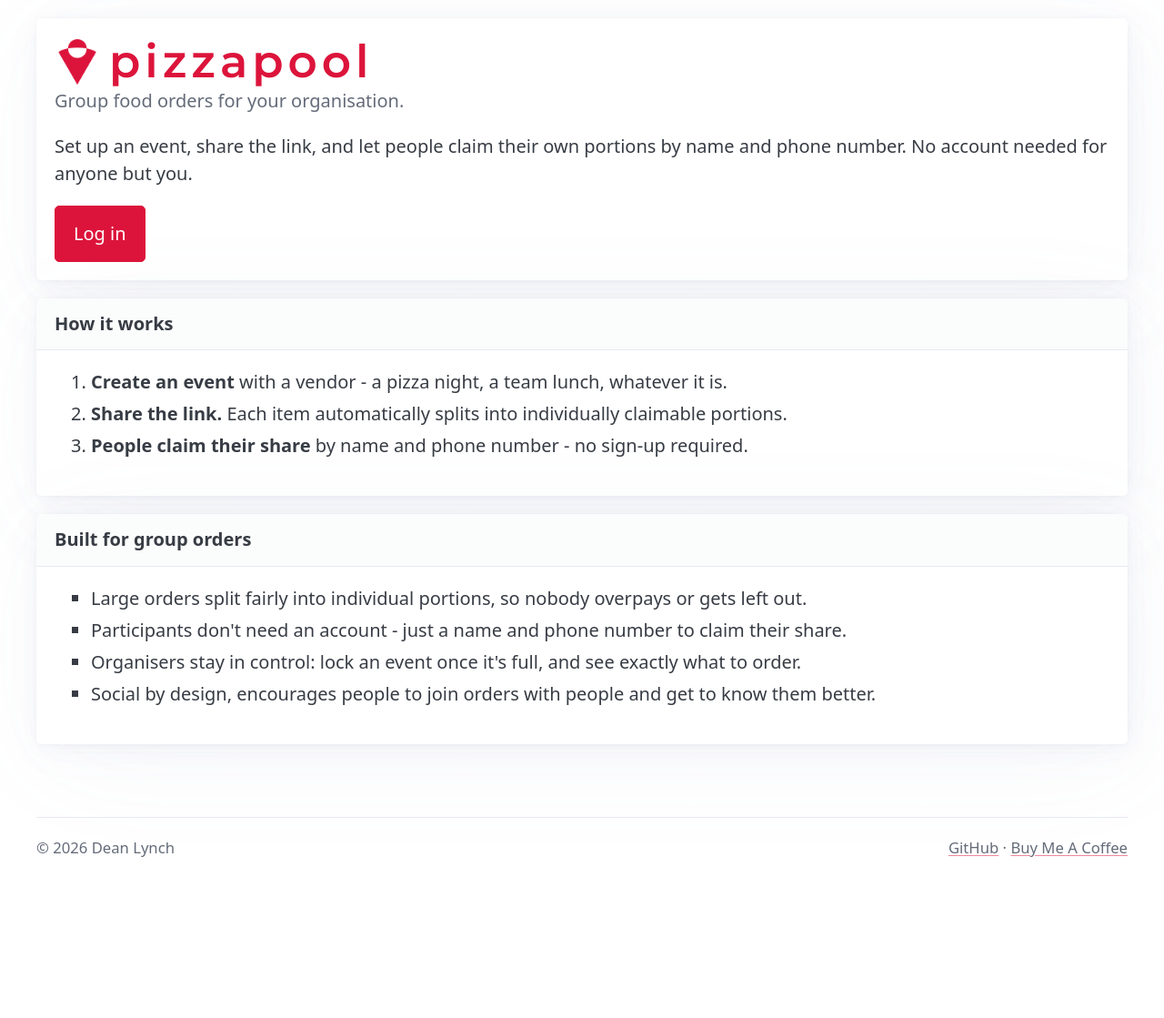
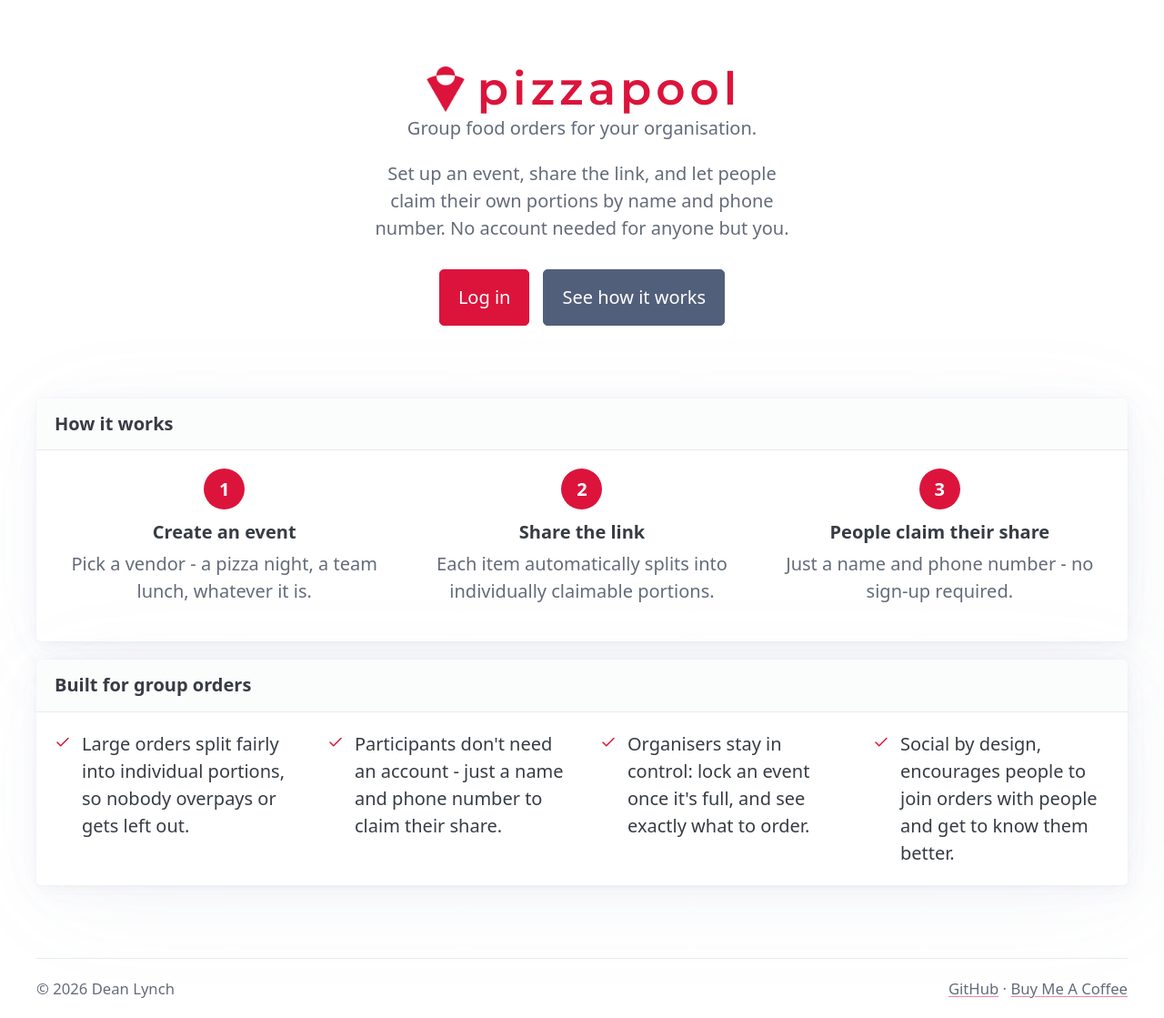
Before and after one commit to lynchdean/pizzapool2, a Django app: page / in a window 1280 px wide. Shown: the part 79-1198 px from the top of the page at 91% size. Before the commit the page ends 1021 px from the top, so only its background shows below. Run offline with Django 5.2, Linux system fonts and the light colour scheme.

Commit message:
homepage refresh

```diff
--- a/organisations/templates/organisations/home.html
+++ b/organisations/templates/organisations/home.html
@@ -2,35 +2,62 @@
 {% load static %}
 
 {% block content %}
-<article>
+<section class="home-hero">
   <hgroup>
     <h1 class="home-hero-brand"><img src="{% static 'img/logo-red.png' %}" alt="" class="brand-logo"><span class="brand-wordmark">pizzapool</span></h1>
     <p>Group food orders for your organisation.</p>
   </hgroup>
-  <p>Set up an event, share the link, and let people claim their own portions by name and phone number. No account needed for anyone but you.</p>
-  {% if user.is_authenticated %}
-    <a href="{% url 'organisations:my_organisations' %}" role="button">My organisations</a>
-  {% else %}
-    <a href="{% url 'login' %}" role="button">Log in</a>
-  {% endif %}
-</article>
+  <p class="home-hero-sub">Set up an event, share the link, and let people claim their own portions by name and phone number. No account needed for anyone but you.</p>
+  <div class="home-cta">
+    {% if user.is_authenticated %}
+      <a href="{% url 'organisations:my_organisations' %}" role="button">My organisations</a>
+    {% else %}
+      <a href="{% url 'login' %}" role="button">Log in</a>
+      <a href="#how-it-works" role="button" class="secondary">See how it works</a>
+    {% endif %}
+  </div>
+</section>
 
-<article>
+<article id="how-it-works">
   <header><strong>How it works</strong></header>
-  <ol>
-    <li><strong>Create an event</strong> with a vendor - a pizza night, a team lunch, whatever it is.</li>
-    <li><strong>Share the link.</strong> Each item automatically splits into individually claimable portions.</li>
-    <li><strong>People claim their share</strong> by name and phone number - no sign-up required.</li>
-  </ol>
+  <div class="grid">
+    <div class="step-card">
+      <span class="step-number">1</span>
+      <strong>Create an event</strong>
+      <p>Pick a vendor - a pizza night, a team lunch, whatever it is.</p>
+    </div>
+    <div class="step-card">
+      <span class="step-number">2</span>
+      <strong>Share the link</strong>
+      <p>Each item automatically splits into individually claimable portions.</p>
+    </div>
+    <div class="step-card">
+      <span class="step-number">3</span>
+      <strong>People claim their share</strong>
+      <p>Just a name and phone number - no sign-up required.</p>
+    </div>
+  </div>
 </article>
 
 <article>
   <header><strong>Built for group orders</strong></header>
-  <ul>
-    <li>Large orders split fairly into individual portions, so nobody overpays or gets left out.</li>
-    <li>Participants don't need an account - just a name and phone number to claim their share.</li>
-    <li>Organisers stay in control: lock an event once it's full, and see exactly what to order.</li>
-    <li>Social by design, encourages people to join orders with people and get to know them better.</li>
-  </ul>
+  <div class="feature-grid">
+    <p class="feature-item">
+      <svg xmlns="http://www.w3.org/2000/svg" width="18" height="18" viewBox="0 0 24 24" fill="none" stroke="currentColor" stroke-width="2" stroke-linecap="round" stroke-linejoin="round"><polyline points="20 6 9 17 4 12"></polyline></svg>
+      <span>Large orders split fairly into individual portions, so nobody overpays or gets left out.</span>
+    </p>
+    <p class="feature-item">
+      <svg xmlns="http://www.w3.org/2000/svg" width="18" height="18" viewBox="0 0 24 24" fill="none" stroke="currentColor" stroke-width="2" stroke-linecap="round" stroke-linejoin="round"><polyline points="20 6 9 17 4 12"></polyline></svg>
+      <span>Participants don't need an account - just a name and phone number to claim their share.</span>
+    </p>
+    <p class="feature-item">
+      <svg xmlns="http://www.w3.org/2000/svg" width="18" height="18" viewBox="0 0 24 24" fill="none" stroke="currentColor" stroke-width="2" stroke-linecap="round" stroke-linejoin="round"><polyline points="20 6 9 17 4 12"></polyline></svg>
+      <span>Organisers stay in control: lock an event once it's full, and see exactly what to order.</span>
+    </p>
+    <p class="feature-item">
+      <svg xmlns="http://www.w3.org/2000/svg" width="18" height="18" viewBox="0 0 24 24" fill="none" stroke="currentColor" stroke-width="2" stroke-linecap="round" stroke-linejoin="round"><polyline points="20 6 9 17 4 12"></polyline></svg>
+      <span>Social by design, encourages people to join orders with people and get to know them better.</span>
+    </p>
+  </div>
 </article>
 {% endblock %}
--- a/templates/base.html
+++ b/templates/base.html
@@ -103,8 +103,13 @@
       color: #dc143b;
     }
 
+    .home-hero {
+      text-align: center;
+      padding: 2.5rem 1rem 3rem;
+    }
     .home-hero-brand {
       display: flex;
+      justify-content: center;
       align-items: center;
       gap: 0.5rem;
       margin-bottom: 0;
@@ -116,6 +121,61 @@
     }
     .home-hero-brand .brand-wordmark {
       font-size: 2.5rem;
+    }
+    .home-hero-sub {
+      max-width: 42ch;
+      margin: 0 auto 1.5rem;
+      color: var(--pico-muted-color);
+    }
+    .home-cta {
+      display: flex;
+      justify-content: center;
+      gap: 0.75rem;
+      flex-wrap: wrap;
+    }
+    .home-cta a[role="button"] {
+      width: auto;
+    }
+
+    .step-card {
+      text-align: center;
+    }
+    .step-number {
+      display: inline-flex;
+      align-items: center;
+      justify-content: center;
+      width: 2.25rem;
+      height: 2.25rem;
+      border-radius: 50%;
+      background: var(--pico-primary-background);
+      color: var(--pico-primary-inverse);
+      font-weight: 600;
+      margin-bottom: 0.5rem;
+    }
+    .step-card strong {
+      display: block;
+      margin-bottom: 0.25rem;
+    }
+    .step-card p {
+      margin-bottom: 0;
+      color: var(--pico-muted-color);
+    }
+
+    .feature-grid {
+      display: grid;
+      grid-template-columns: repeat(auto-fit, minmax(260px, 1fr));
+      gap: 1rem 2rem;
+    }
+    .feature-item {
+      display: flex;
+      align-items: flex-start;
+      gap: 0.6rem;
+      margin-bottom: 0;
+    }
+    .feature-item svg {
+      flex-shrink: 0;
+      margin-top: 0.2rem;
+      color: var(--pico-primary-background);
     }
 
     li.success { color: var(--pico-ins-color); }
```
